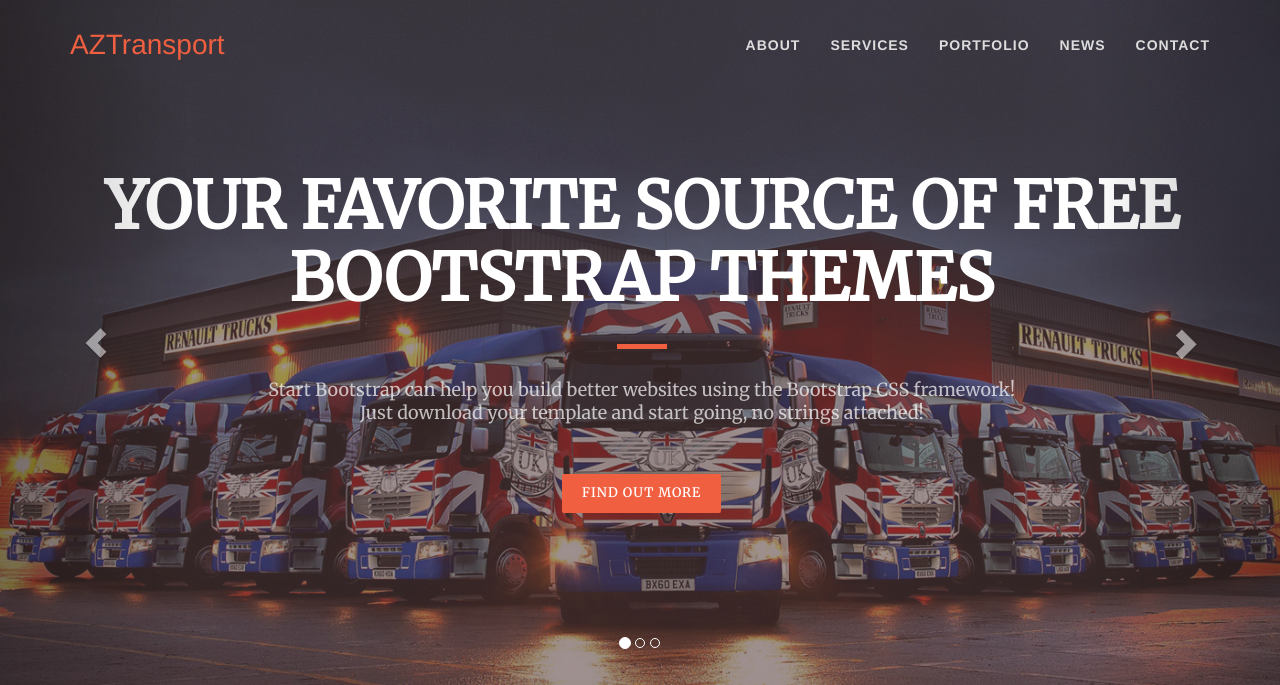
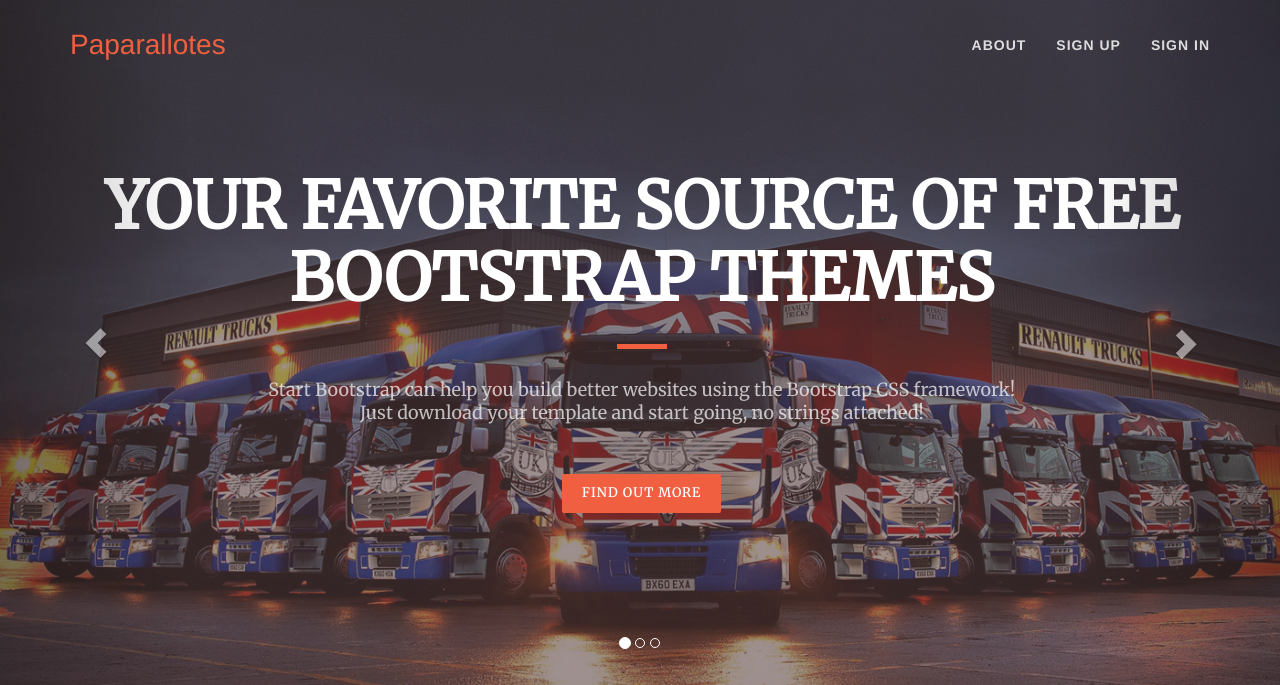
Before and after one commit to palvarez89/paparajotesybellotas, a Django app: template paparajotes_y_bellotas/templates/base2.html in a window 1280 px wide. Shown: the top 685 px of the page. Run offline with Django 3.2, Linux system fonts and the light colour scheme; the template is opened without the code that fills it, so the values that code supplies are empty; some libraries are stand-ins or nearby versions.

Commit message:
Import navbar items from base.html

```diff
--- a/paparajotes_y_bellotas/templates/base2.html
+++ b/paparajotes_y_bellotas/templates/base2.html
@@ -49,7 +49,7 @@
                     <span class="icon-bar"></span>
                     <span class="icon-bar"></span>
                 </button>
-                <a class="navbar-brand page-scroll" href="#page-top">AZTransport</a>
+                <a class="navbar-brand page-scroll" href="{% url 'home'%}">Paparallotes</a>
             </div>
 
             <!-- Collect the nav links, forms, and other content for toggling -->
@@ -59,21 +59,27 @@
                         <a href="#page-top"></a>
                     </li>
                     <li>
-                        <a class="page-scroll" href="#about">About</a>
+                        <a class="page-scroll" href="{% url 'about' %}">About</a>
                     </li>
-                    <li>
-                        <a class="page-scroll" href="#services">Services</a>
+                    {% if request.user.is_authenticated %}
+                    <li class="nav-item">
+                    {# URL provided by django-allauth/account/urls.py #}
+                        <a class="nav-link" href="{% url 'users:detail' request.user.username  %}">{% trans "My Profile" %}</a>
                     </li>
-                    <li>
-                        <a class="page-scroll" href="#portfolio">Portfolio</a>
+                    <li class="nav-item">
+                    {# URL provided by django-allauth/account/urls.py #}
+                        <a class="nav-link" href="{% url 'account_logout' %}">{% trans "Sign Out" %}</a>
                     </li>
-
-                    <li>
-                        <a class="page-scroll" href="#news">News</a>
+                    {% else %}
+                    <li class="nav-item">
+                    {# URL provided by django-allauth/account/urls.py #}
+                        <a id="sign-up-link" class="nav-link" href="{% url 'account_signup' %}">{% trans "Sign Up" %}</a>
                     </li>
-                    <li>
-                        <a class="page-scroll" href="#contact">Contact</a>
+                    <li class="nav-item">
+                    {# URL provided by django-allauth/account/urls.py #}
+                        <a id="log-in-link" class="nav-link" href="{% url 'account_login' %}">{% trans "Sign In" %}</a>
                     </li>
+                    {% endif %}
                 </ul>
             </div>
             <!-- /.navbar-collapse -->
```
